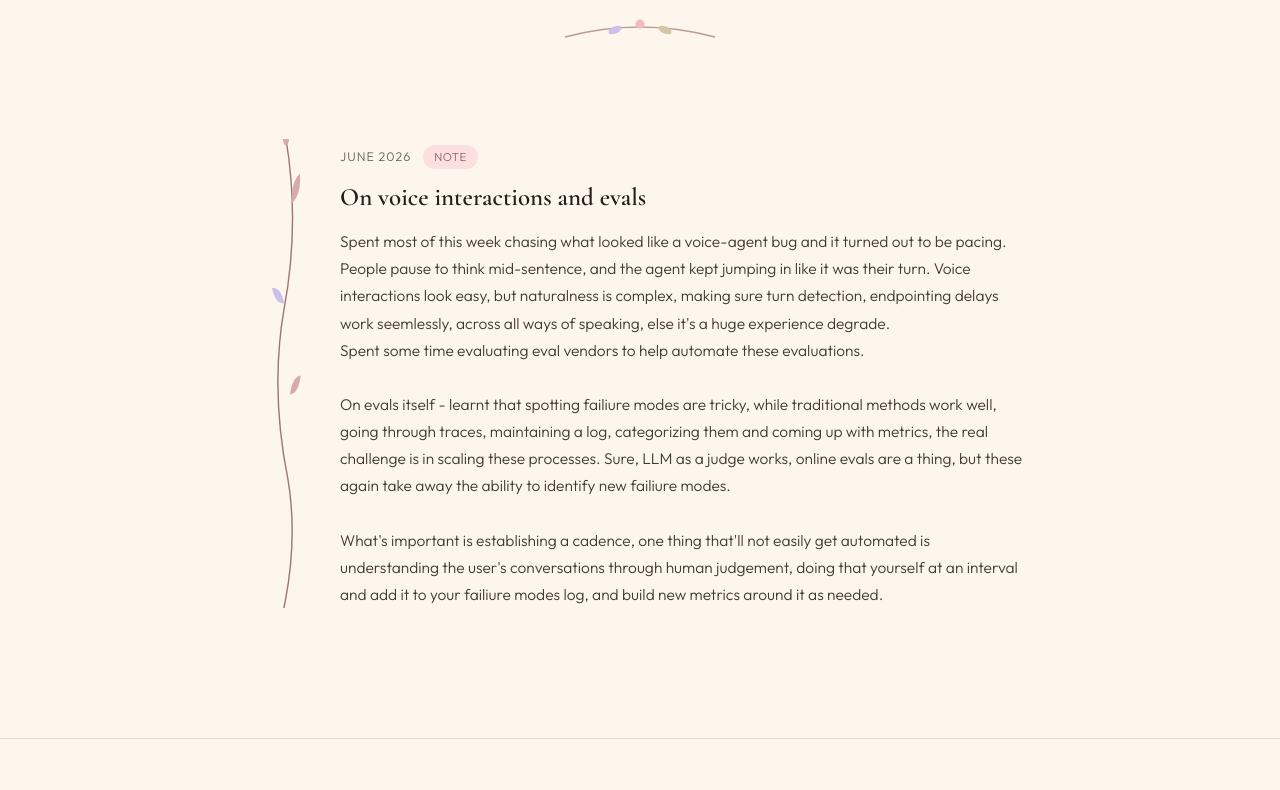
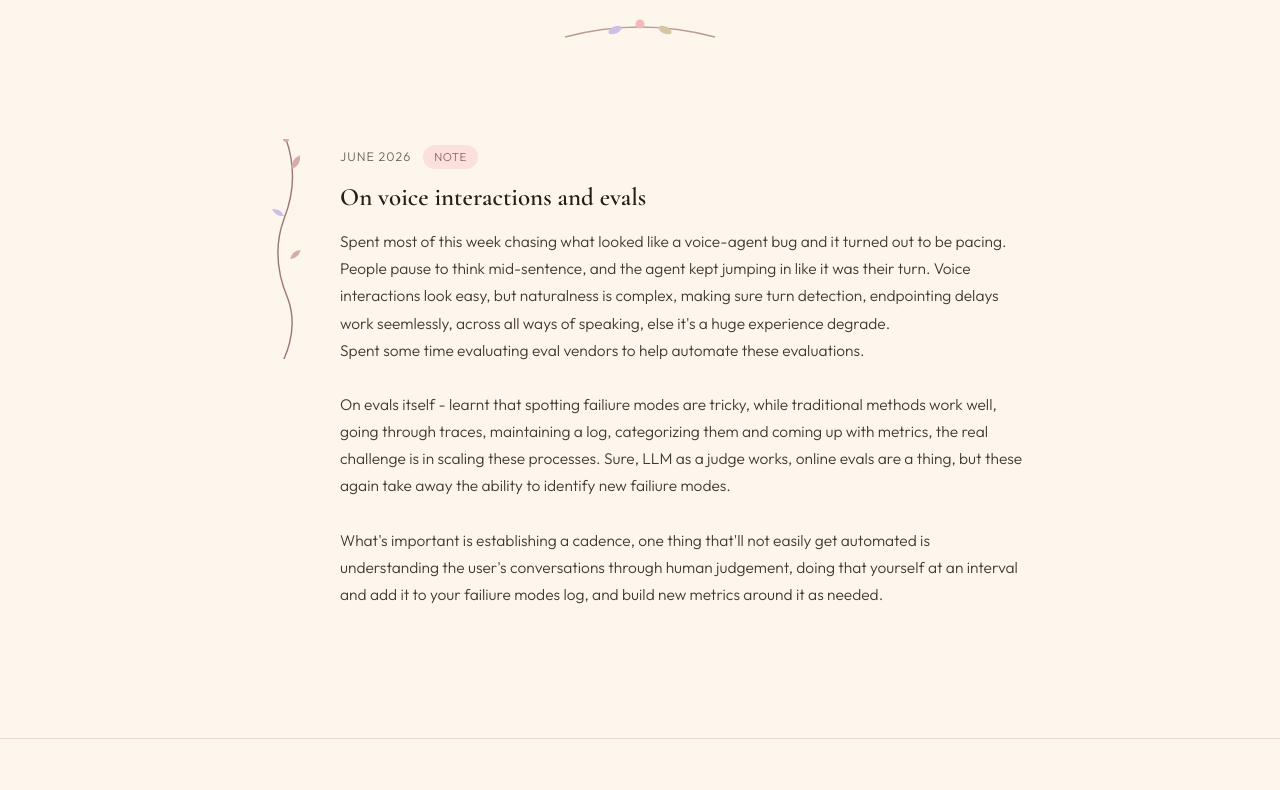
Before and after one commit to Harshita-Kanal/porfolio-v3, a Next.js app: page /work-log in a window 1280 px wide. Shown: the part 420-1210 px from the top of the page. Built offline with nearby package versions, Linux system fonts and the light colour scheme.

Commit message:
fix: css

```diff
--- a/src/app/work-log/page.tsx
+++ b/src/app/work-log/page.tsx
@@ -58,10 +58,14 @@ export default function WorkLogPage() {
                 {entries.map((entry, index) => {
                     const theme = THEMES[index % THEMES.length];
                     return (
-                        <div key={entry.slug} style={{ position: "relative", display: "grid", gridTemplateColumns: "clamp(40px, 10vw, 64px) 1fr", gap: "0 22px", alignItems: "stretch" }}>
-                            <Bloom initialTransform="scale(0.85)" duration="1s" style={{ gridColumn: 1, height: "100%", width: "100%", minWidth: 0 }}>
-                                <svg width="100%" height="100%" viewBox="0 0 64 220" preserveAspectRatio="none" style={{ display: "block" }} fill="none">
-                                    <path d="M32 0 Q46 40 30 80 Q16 118 34 160 Q44 188 30 220" stroke={theme.vineStroke} strokeWidth="1.4" strokeLinecap="round" vectorEffect="non-scaling-stroke" />
+                        <div key={entry.slug} style={{ display: "flex", alignItems: "flex-start", gap: 22 }}>
+                            <Bloom
+                                initialTransform="scale(0.85)"
+                                duration="1s"
+                                style={{ flex: "0 0 auto", width: "clamp(40px, 10vw, 64px)", aspectRatio: "64 / 220" }}
+                            >
+                                <svg width="100%" height="100%" viewBox="0 0 64 220" style={{ display: "block" }} fill="none">
+                                    <path d="M32 0 Q46 40 30 80 Q16 118 34 160 Q44 188 30 220" stroke={theme.vineStroke} strokeWidth="1.4" strokeLinecap="round" />
                                     <path data-leaf="true" d="M0,0 Q8,-6 16,0 Q8,6 0,0 Z" fill={theme.leafA} transform="translate(38 30) rotate(300)" />
                                     <path data-leaf="true" d="M0,0 Q7,-5 14,0 Q7,5 0,0 Z" fill={theme.leafB} transform="translate(18 70) rotate(30)" />
                                     <path data-leaf="true" d="M0,0 Q7,-5 14,0 Q7,5 0,0 Z" fill={theme.leafA} transform="translate(36 120) rotate(320)" />
@@ -69,7 +73,7 @@ export default function WorkLogPage() {
                                 </svg>
                             </Bloom>
 
-                            <Reveal style={{ gridColumn: 2, paddingTop: 6 }}>
+                            <Reveal style={{ flex: "1 1 auto", minWidth: 0, paddingTop: 6 }}>
                                 <div style={{ display: "flex", alignItems: "baseline", gap: 12, flexWrap: "wrap", marginBottom: 10 }}>
                                     <div style={{ fontFamily: "var(--font-outfit), sans-serif", fontSize: 12.5, letterSpacing: "0.08em", textTransform: "uppercase", color: "oklch(50% 0.02 40)" }}>{entry.date}</div>
                                     <div style={{ fontSize: 11.5, letterSpacing: "0.04em", textTransform: "uppercase", color: theme.tagColor, background: theme.tagBg, padding: "3px 11px", borderRadius: 100 }}>{entry.tag}</div>
```
